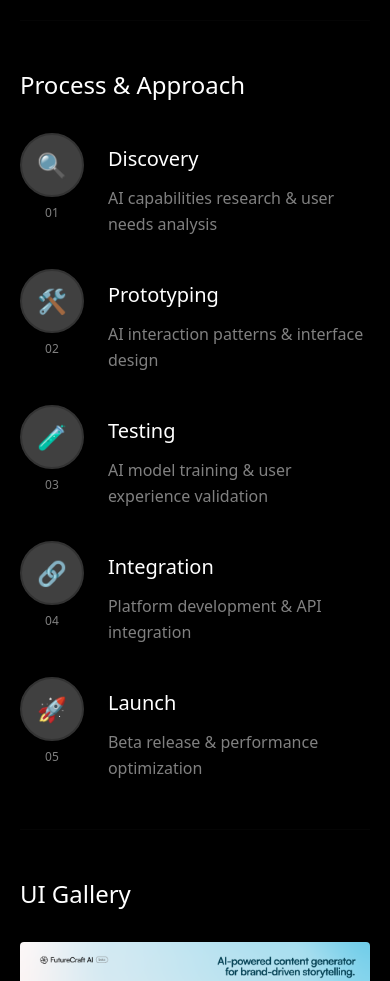
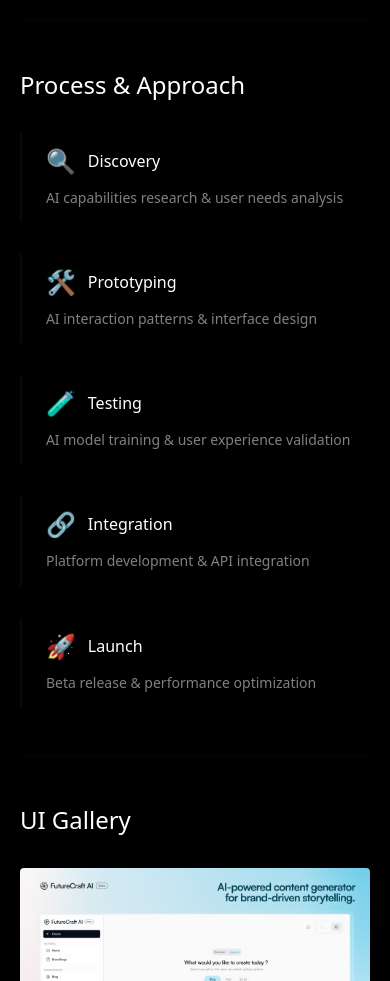
Before and after one commit to davidtellis-github/david-tellis-craft, a React (Vite) app: page /project/futurcraft-ai in a window 390 px wide. Shown: the part 4680-5661 px from the top of the page. Built offline with nearby package versions, Linux system fonts and the light colour scheme.

Commit message:
Revert Process section changes
Revert the Process section to its original, simpler format, removing the `ProcessTimeline` component and its associated styling. This change addresses the user's request to revert the previous modifications to this section.

```diff
--- a/src/pages/ProjectDetails.tsx
+++ b/src/pages/ProjectDetails.tsx
@@ -417,7 +417,22 @@ const ProjectDetails: React.FC = () => {
         {/* Process */}
         <section id="process" className="py-12 border-b border-border/10">
           <h2 className="text-2xl font-light mb-8">Process & Approach</h2>
-          <ProcessTimeline steps={project.process} />
+          <div className="grid md:grid-cols-2 gap-8">
+            {project.process.map((process, index) => (
+              <div
+                key={index}
+                className="border-l-2 border-border/20 pl-6 py-3 hover:border-foreground/40 transition-colors"
+              >
+                <div className="flex items-center gap-3 mb-2">
+                  <span className="text-2xl">{process.icon}</span>
+                  <h3 className="text-base font-normal">{process.step}</h3>
+                </div>
+                <p className="text-sm text-muted-foreground leading-[1.8] font-light">
+                  {process.description}
+                </p>
+              </div>
+            ))}
+          </div>
         </section>
 
         {/* Gallery Section - Moved Earlier */}
```
